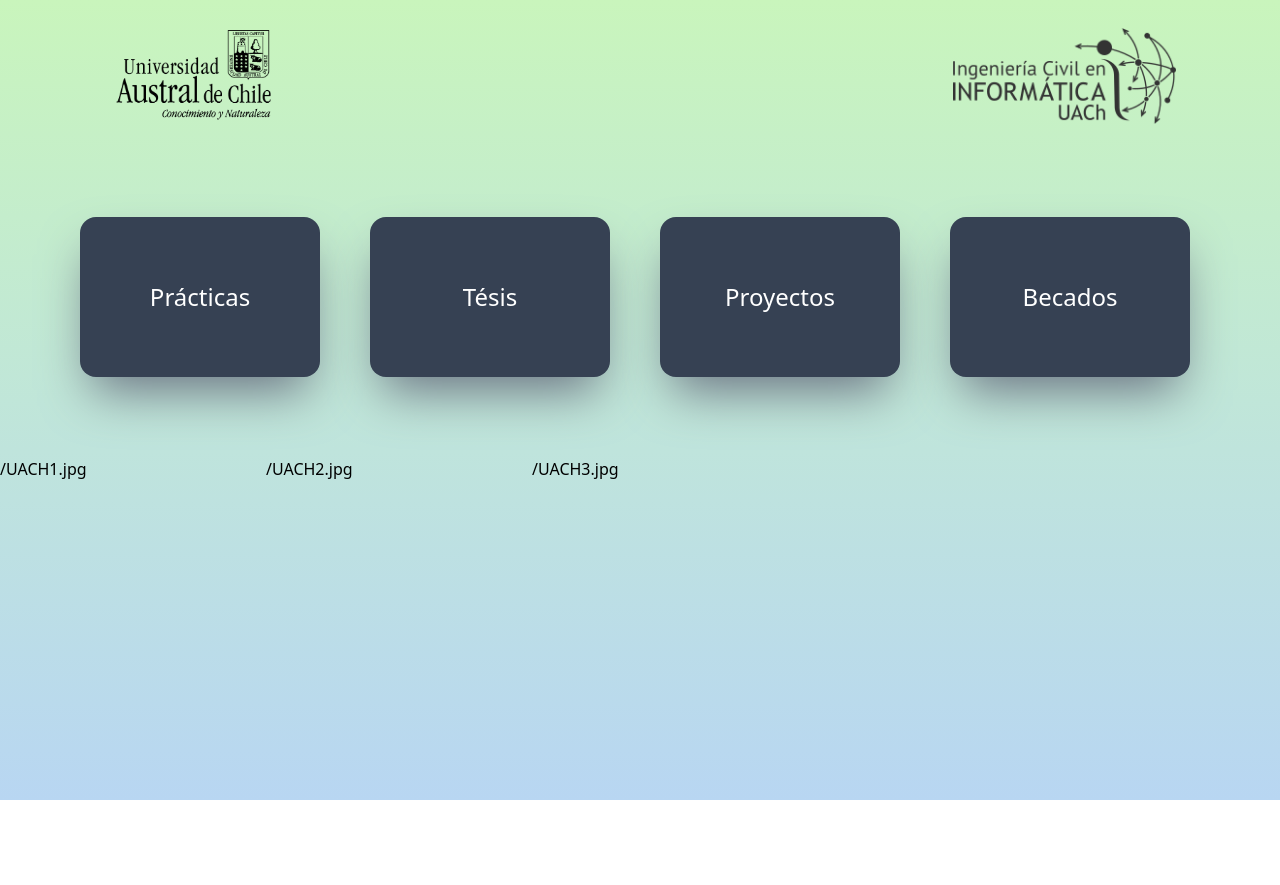
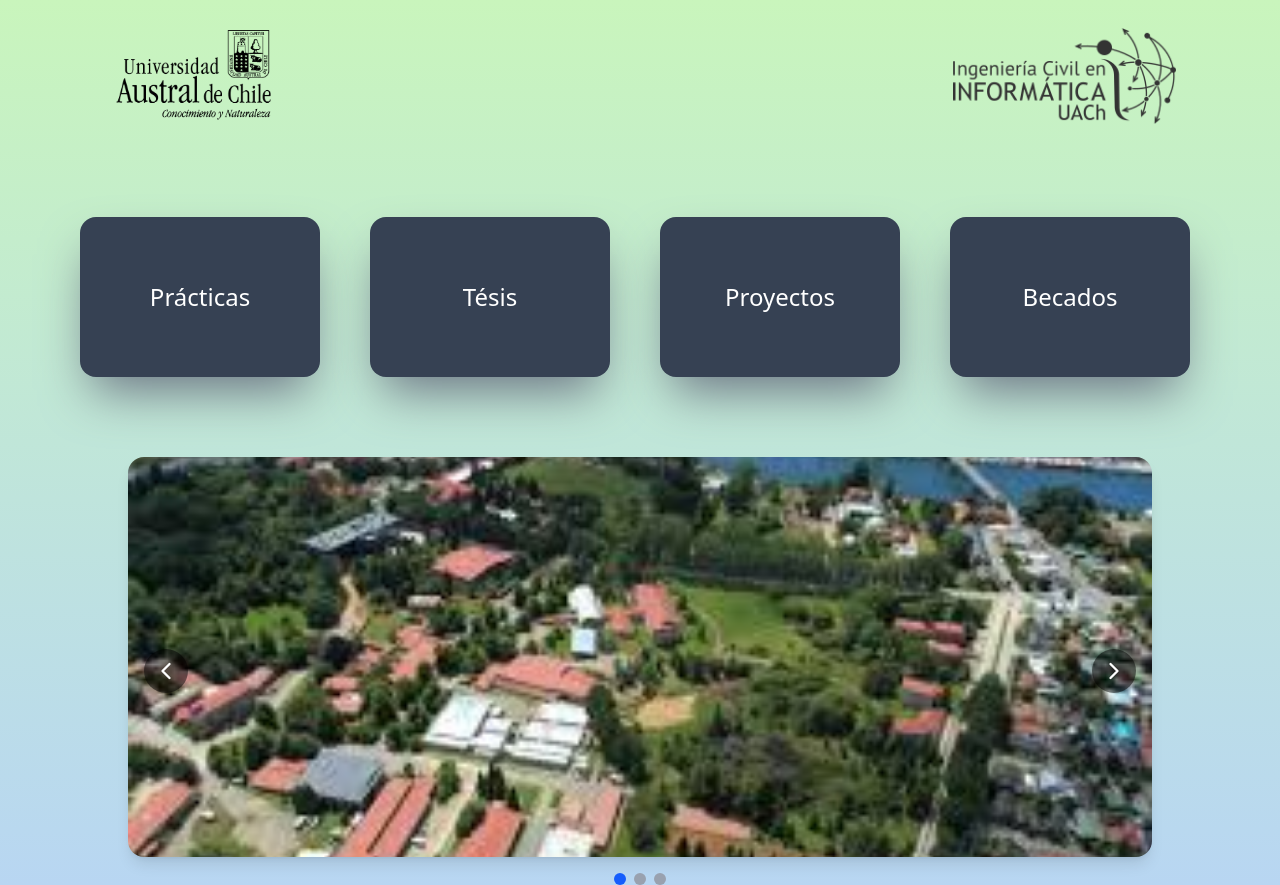
Before and after one commit to Lagartin1/Totem_INFO, a React (Vite) app in the folder Frontend/: page / in a window 1280 px wide. Before the commit the page ends 800 px from the top, so only its background shows below. Built offline with nearby package versions, Linux system fonts and the light colour scheme; no server answers.

Commit message:
Becados pt1

```diff
--- a/Frontend/src/Components/CardBecados.tsx
+++ /dev/null
@@ -1,37 +0,0 @@
-interface CardBecadosProps {
-  nombre: string;
-  titulo: string;
-  exp: string;
-}
-
-function CardBecados({ nombre, titulo, exp }: CardBecadosProps) {
-  return (
-    <div className="flex flex-col md:flex-row gap-4 border rounded-xl shadow-sm p-4 bg-white w-full max-w-5xl">
-      {/* Imagen o placeholder */}
-      <div className="flex-shrink-0 w-32 h-32 bg-gray-200 rounded-xl flex items-center justify-center text-gray-500">
-        Imagen
-      </div>
-
-      {/* Info principal */}
-      <div className="flex flex-col justify-between flex-1">
-        <div>
-          <h1 className="text-xl font-bold text-gray-800">{nombre}</h1>
-          <p className="text-sm text-gray-600 mt-1">{titulo}</p>
-        </div>
-
-        {/* Línea divisoria en mobile */}
-        <div className="my-3 md:hidden border-t border-gray-300"></div>
-
-        {/* Descripción */}
-        <div>
-          <p className="text-sm text-gray-700 leading-relaxed">{exp}</p>
-          <button className="mt-3 text-blue-600 hover:underline font-medium">
-            Leer más
-          </button>
-        </div>
-      </div>
-    </div>
-  );
-}
-
-export default CardBecados;
--- /dev/null
+++ b/Frontend/src/Components/Carousel_img.tsx
@@ -0,0 +1,60 @@
+import { useState } from "react";
+import { ChevronLeft, ChevronRight } from "lucide-react";
+
+interface CarouselProps {
+  slides: string[];
+}
+
+export default function Carousel({ slides }: CarouselProps) {
+  const [current, setCurrent] = useState(0);
+
+  const prevSlide = () => {
+    setCurrent((prev) => (prev === 0 ? slides.length - 1 : prev - 1));
+  };
+
+  const nextSlide = () => {
+    setCurrent((prev) => (prev === slides.length - 1 ? 0 : prev + 1));
+  };
+
+  return (
+    <div className="relative w-full max-w-5xl mx-auto">
+      {/* Imagen actual */}
+      <div className="overflow-hidden rounded-2xl shadow-lg">
+        <img
+          src={slides[current]}
+          alt={`slide-${current}`}
+          className="w-full h-[400px] object-cover transition-transform duration-500"
+        />
+      </div>
+
+      {/* Botón Izquierda */}
+      <button
+        onClick={prevSlide}
+        className="absolute top-1/2 left-4 -translate-y-1/2 bg-black/50 text-white p-2 rounded-full hover:bg-black/70 transition"
+      >
+        <ChevronLeft size={28} />
+      </button>
+
+      {/* Botón Derecha */}
+      <button
+        onClick={nextSlide}
+        className="absolute top-1/2 right-4 -translate-y-1/2 bg-black/50 text-white p-2 rounded-full hover:bg-black/70 transition"
+      >
+        <ChevronRight size={28} />
+      </button>
+
+      {/* Indicadores */}
+      <div className="flex justify-center mt-4 gap-2">
+        {slides.map((_, index) => (
+          <button
+            key={index}
+            onClick={() => setCurrent(index)}
+            className={`w-3 h-3 rounded-full ${
+              index === current ? "bg-blue-600" : "bg-gray-400"
+            }`}
+          />
+        ))}
+      </div>
+    </div>
+  );
+}
--- /dev/null
+++ b/Frontend/src/Components/List_Becados.tsx
@@ -0,0 +1,49 @@
+import { useState } from "react";
+import Modal_becados from "./Modal_becados";
+type CardBecadosProps = {
+  nombre: string;
+  titulo: string;
+  exp: string;
+};
+
+function CardBecados({ nombre, titulo, exp }: CardBecadosProps) {
+
+  const [open, setOpen] = useState(false);
+  return (
+    <div className="flex flex-row items-start gap-4 p-4 border-b border-gray-300">
+      {/* Imagen / avatar cuadrado */}
+      <div className="w-24 h-24 bg-gray-200 rounded-xl flex-shrink-0 flex items-center justify-center text-gray-500">
+        Img
+      </div>
+
+      {/* Columna izquierda: Nombre + Título */}
+      <div className="flex flex-col w-40">
+        <h2 className="text-lg font-bold">{nombre}</h2>
+        <p className="text-sm text-gray-600">{titulo}</p>
+      </div>
+
+      {/* Separador */}
+      <div className="w-[0.1rem] bg-gray-400 mx-2" />
+
+      {/* Columna derecha: descripción */}
+      <div className="flex-1">
+        <p className="text-sm text-gray-700 leading-relaxed">{exp}</p>
+        <button
+          onClick={() => setOpen(true)}
+          className="text-blue-500 font-medium hover:underline mt-auto"
+        >
+          Leer más
+        </button>
+      </div>
+          <Modal_becados
+            isOpen={open}
+            onClose={() => setOpen(false)}
+            descripcion={exp} // se usa solo en el modal
+          />
+    </div>
+
+
+  );
+}
+
+export default CardBecados;
--- a/Frontend/src/Pages/Becados.tsx
+++ b/Frontend/src/Pages/Becados.tsx
@@ -1,9 +1,11 @@
 import { useEffect, useState } from "react";
 import Headers from "../Components/Header";
-import CardBecados from "../Components/CardBecados";
+import CardBecados from "../Components/List_Becados";
 import Search_Bar from "../Components/Search_Bar";
 import Nav_button from "../Components/nav_button";
-import Carousel from "../Components/Carousel";
+
+
+const API_BASE_URL = import.meta.env.VITE_API_BASE_URL;
 
 interface Becado {
   id: number;
@@ -23,33 +25,37 @@ export default function Becados() {
   const [hasSearched, setHasSearched] = useState(false);
   const [loading, setLoading] = useState(false);
 
-  // 🔹 Cargar lista inicial
+  const baseUrl = API_BASE_URL || 'http://localhost:3000';
+
+
   useEffect(() => {
     setLoading(true);
-    fetch("http://localhost:3000/api/becados")
+    fetch(`${baseUrl}/api/becados`)
       .then((res) => res.json())
-      .then((json: BecadosResponse) => {
-        setData(json.becados ?? []);
-      })
+      .then((json) => {setData(json.becados ?? []);})
       .catch((err) => console.error("Error en fetch inicial:", err))
-      .finally(() => setLoading(false));
+      .finally(() => {
+        setLoading(false);
+      });
   }, []);
 
-  // 🔹 Búsqueda
   const handleSearch = (searchTerm: string) => {
     if (!searchTerm.trim()) return;
 
     setHasSearched(true);
     setLoading(true);
 
-    fetch(`http://localhost:3000/api/becados?q=${encodeURIComponent(searchTerm)}`)
+    fetch(`${baseUrl}/api/becados?q=${encodeURIComponent(searchTerm)}`)
       .then((res) => res.json())
-      .then((json: BecadosResponse) => {
+      .then((json) => {
         setSData(json.becados ?? []);
       })
       .catch((err) => console.error("Error en búsqueda:", err))
-      .finally(() => setLoading(false));
+      .finally(() => {
+        setLoading(false);
+      });
   };
+
 
   // 🔹 Volver a la lista inicial
   const handleVolver = () => {
@@ -59,16 +65,6 @@ export default function Becados() {
 
   // Datos a mostrar
   const displayedData = hasSearched ? sData : data;
-
-  // Slides para el carrusel
-  const slides = displayedData.map((b) => (
-    <CardBecados
-      key={b.id}
-      nombre={b.nombre}
-      titulo={b.titulo}
-      exp={b.descripcion}
-    />
-  ));
 
   return (
     <main className="min-h-screen p-6">
@@ -114,9 +110,18 @@ export default function Becados() {
           </>
         )}
 
-        {/* Carrusel de resultados */}
-        {!loading && slides.length > 0 && (
-          <Carousel key={displayedData.map((b) => b.id).join("-")} slides={slides} />
+        {/* Lista de resultados */}
+        {!loading && displayedData.length > 0 && (
+          <div className="flex flex-col gap-4 w-full max-w-6xl">
+            {displayedData.map((b) => (
+              <CardBecados
+                key={b.id}
+                nombre={b.nombre}
+                titulo={b.titulo}
+                exp={b.descripcion}
+              />
+            ))}
+          </div>
         )}
       </div>
     </main>
--- a/Frontend/src/Pages/Home.tsx
+++ b/Frontend/src/Pages/Home.tsx
@@ -1,6 +1,6 @@
 import Boton_Landing from "../Components/Boton_Landing"
 import Header from "../Components/Header"
-import Carousel from "../Components/Carousel"
+import Carousel from "../Components/Carousel_img"
 
 function Home() {
 
```
Also changed, not shown: Frontend/src/Components/Modal_becados.tsx (added).
